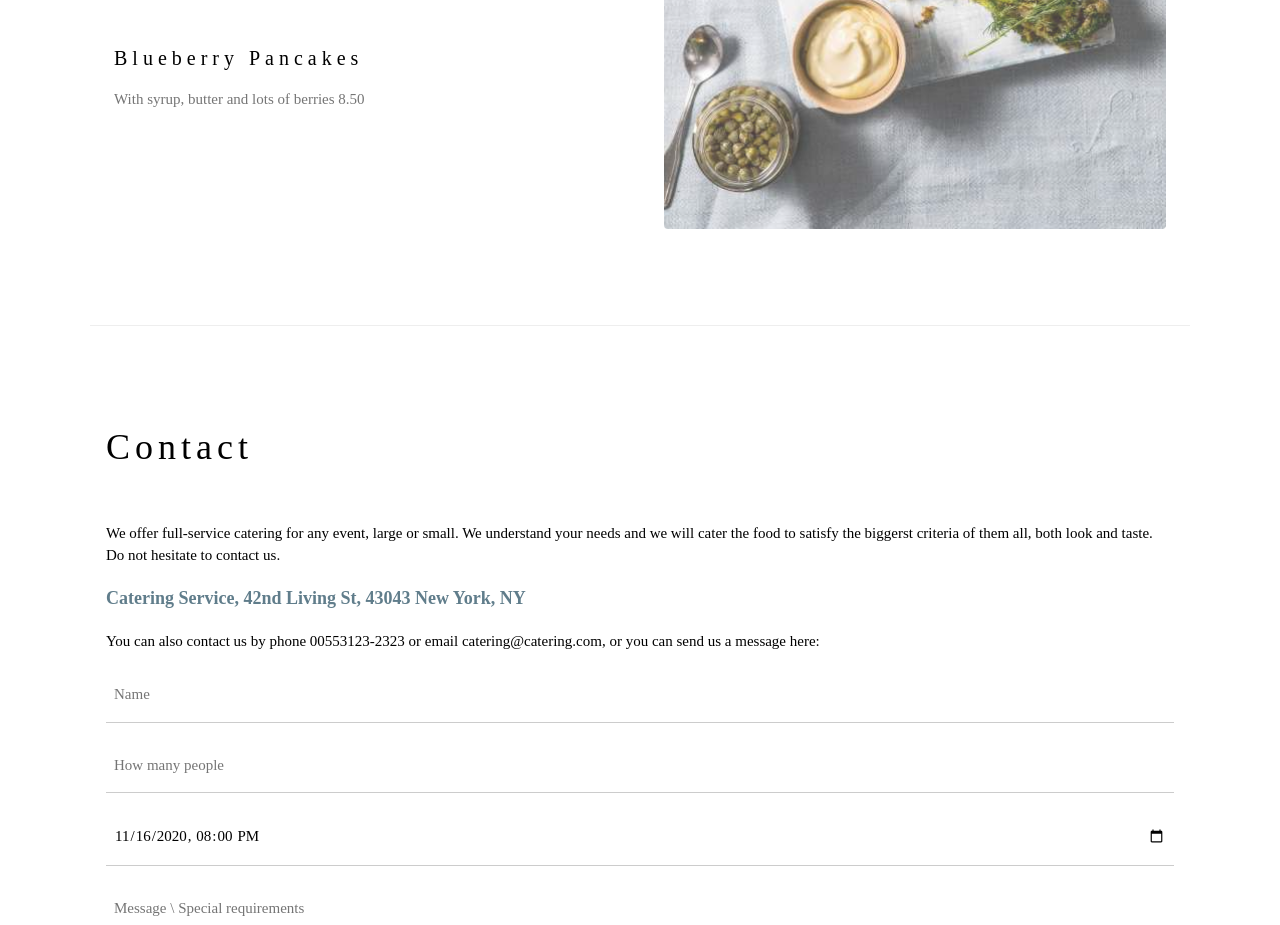
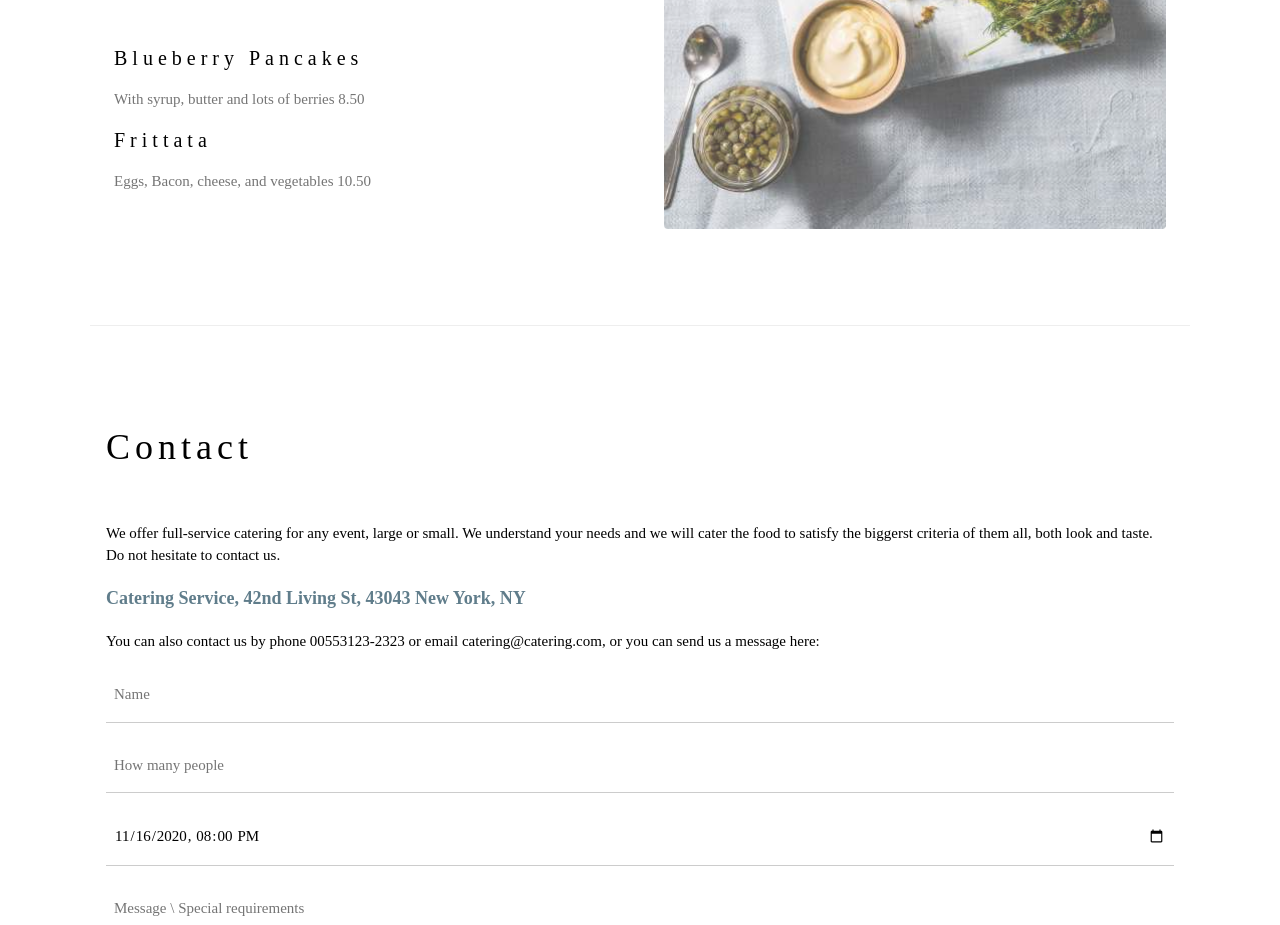
Before and after one commit to lucasgabwinter/hamburger_page, a plain HTML site: page index.html in a window 1280 px wide. Shown: the part 2060-2985 px from the top of the page. Drawn offline with nearby package versions, Linux system fonts and the light colour scheme.

Commit message:
Adicionado o item Frittata ao menu

```diff
--- a/index.html
+++ b/index.html
@@ -139,6 +139,10 @@
                     <p class="w3-text-grey">
                         With syrup, butter and lots of berries 8.50
                     </p>
+                    <h4>Frittata</h4>
+                    <p class="w3-text-grey">
+                        Eggs, Bacon, cheese, and vegetables 10.50
+                    </p>
                 </div>
 
                 <div class="w3-col l6 w3-padding-large">
```
